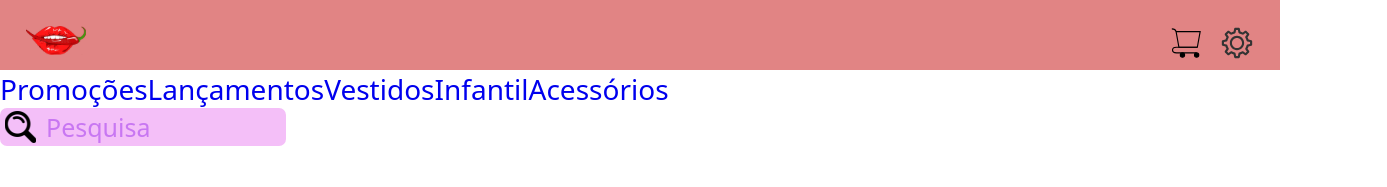
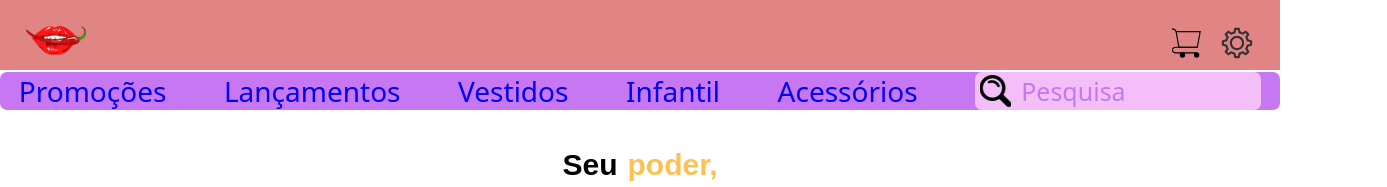
Before and after one commit to PauloBezz/Pepeers, a React (Vite) app: page / in a window 1280 px wide. Shown: the top 187 px of the page, 1387 px wide, since content can reach past the window. Built offline with nearby package versions, Linux system fonts and the light colour scheme; a web font is replaced by a local one.

Commit message:
feat: add style Search component

```diff
--- a/src/components/Sidebar/styles.css
+++ b/src/components/Sidebar/styles.css
@@ -1,25 +1,53 @@
 @import url('https://fonts.googleapis.com/css2?family=Paprika&display=swap');
 
 
-.sidebar{
+.sidebar-container{
     display: flex;
-    width: 100%;
     justify-content: center;
+    margin-top: 2px;
 }
 
 
-.sidebar-container {
-    width: 1387px;
+.sidebar-content {
+    max-width: 1387px;
+    width: 100%;
     display: flex;
-    justify-content: space-between;
+    justify-content: space-around;
     align-items: center;
-
+    background-color:#C877F2;
+    border-radius: 7px;
+    gap: 20px;
 }
 
 .sidebar-link{
-    text-decoration: none;
     font-size: 28px;
     font-family: "Paprika", system-ui;
     font-weight: 400;
     font-style: normal;
+    text-decoration: none;
 }
+
+.sidebar-link:hover{
+    color: aliceblue;
+}
+
+.sidebar-link:active{
+    color: black;
+}
+
+
+@media screen and (max-width: 1040px){
+
+    .sidebar-link{
+        font-size: 14px;
+        font-weight: bold;
+    }
+}
+
+/*  MOBILE  */
+@media screen and (max-width: 650px){
+
+    .sidebar-container{
+        display: none;
+    }
+}
```
